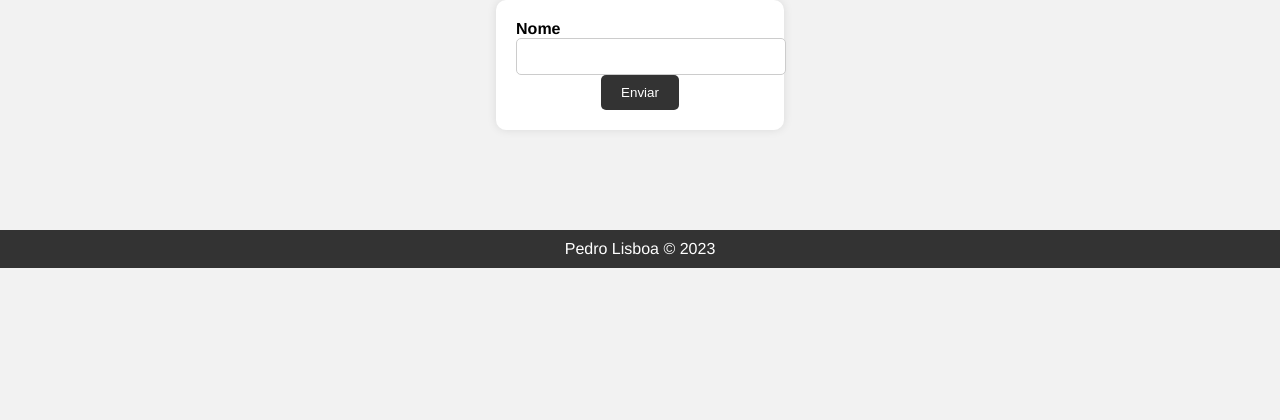
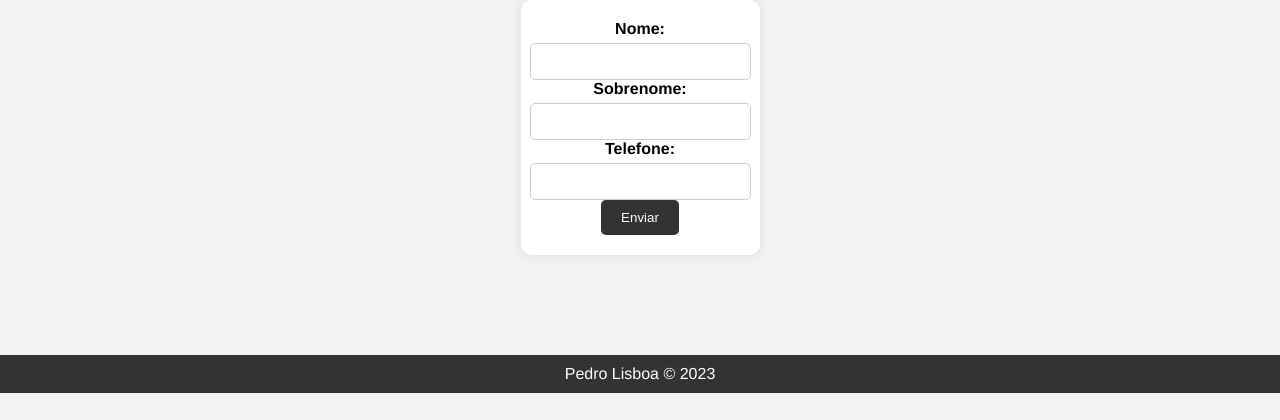
Before and after one commit to pedrolisboaa/agenda_de_contatos, a Django app: page /contato/criar/ in a window 1280 px wide. Shown: the part 126-546 px from the top of the page. Run offline with Django 3.2, Linux system fonts and the light colour scheme.

Commit message:
atualizando

```diff
--- /dev/null
+++ b/contato/forms.py
@@ -0,0 +1,7 @@
+from django import forms
+from .models import Contato
+
+class ContatoForm(forms.ModelForm):
+    class Meta:
+        model = Contato
+        fields = ('nome', 'sobrenome', 'telefone')
--- a/contato/templates/criar.html
+++ b/contato/templates/criar.html
@@ -12,12 +12,9 @@
 
                 {% csrf_token %}
 
-                <div class="form-content">
-                    <div class="form-group">
-                    <label for="nome">Nome</label>
-                    <input type="text" name="nome" maxlength="255" id="nome">
-                    </div>
-                </div>
+
+                {{ formulario}}
+
 
                 <div class="form-content">
                     <div class="form-group">
--- a/contato/views/contato_forms.py
+++ b/contato/views/contato_forms.py
@@ -1,14 +1,24 @@
+from typing import Any
 from django.shortcuts import render, redirect
 from contato.models import Contato
-from django.http import Http404
-from django.db.models import Q
-from django.core.paginator import Paginator
+from contato.forms import ContatoForm
+
 
 # Create your views here.
 
+
 def criar(request):
+
+    if request.method == 'POST':
+        context = {
+        'formulario': ContatoForm(request.POST)
+    }
+
+        return render(request, 'criar.html', context)
+
+
     context = {
-
+        'formulario': ContatoForm()
     }
 
     return render(request, 'criar.html', context)
```
